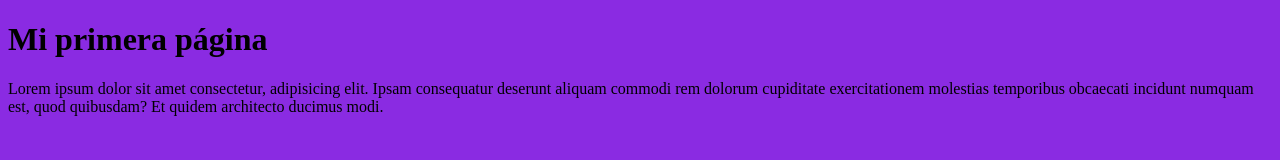
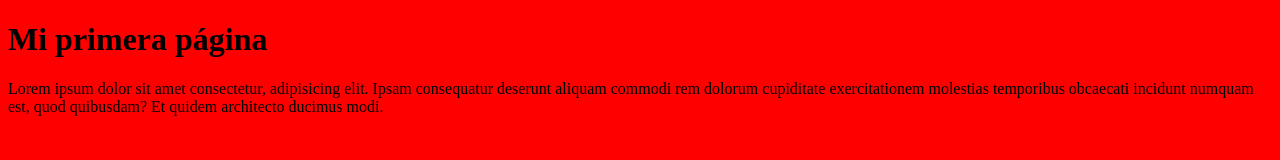
Before and after one commit to rrondonblanco/29092020, a plain HTML site: page index.html in a window 1280 px wide. Drawn offline with Linux system fonts and the light colour scheme.

Commit message:
color rojo

```diff
--- a/assets/css/custom.css
+++ b/assets/css/custom.css
@@ -1,3 +1,3 @@
 body{
-    background-color: blueviolet;
+    background-color: red;
 }
```
